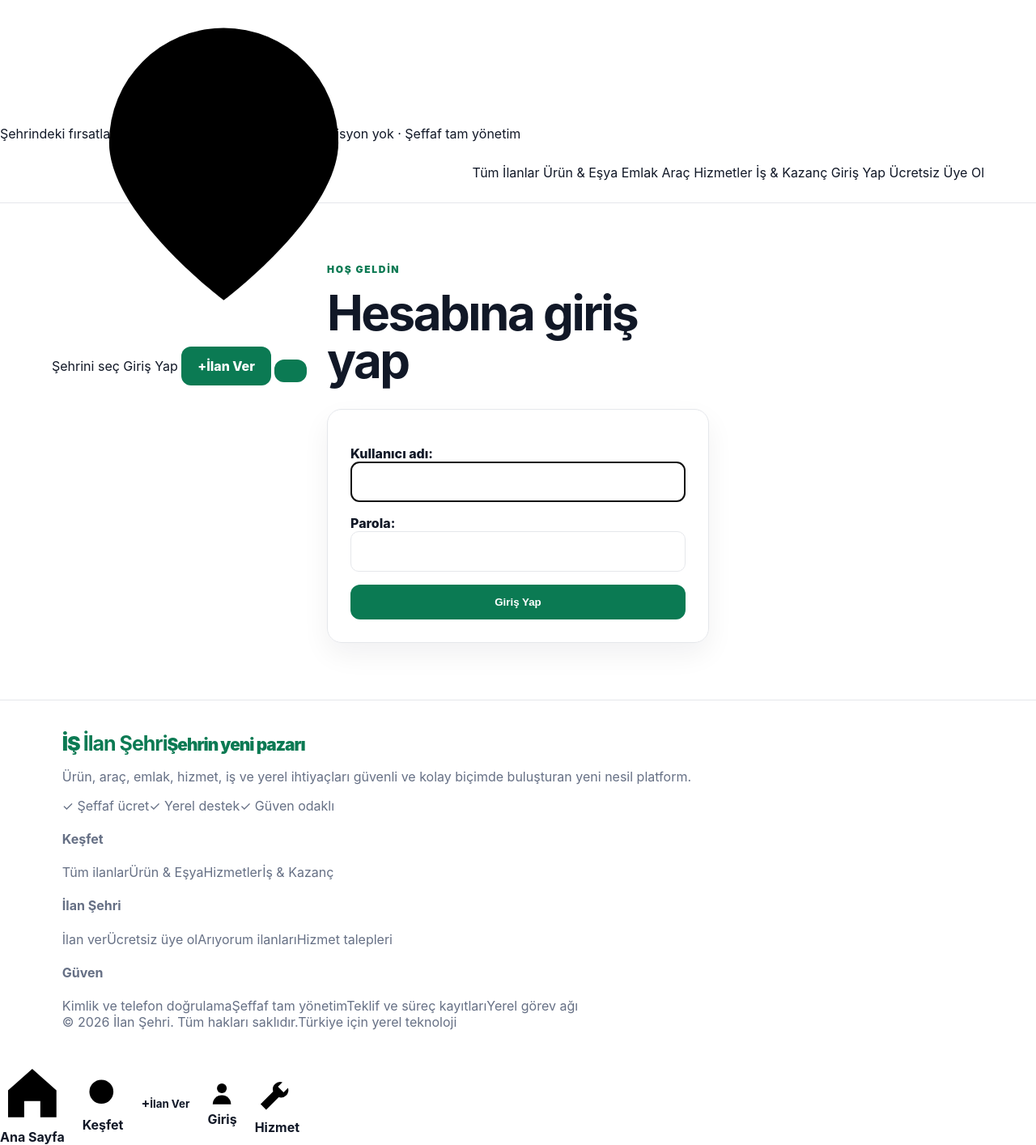
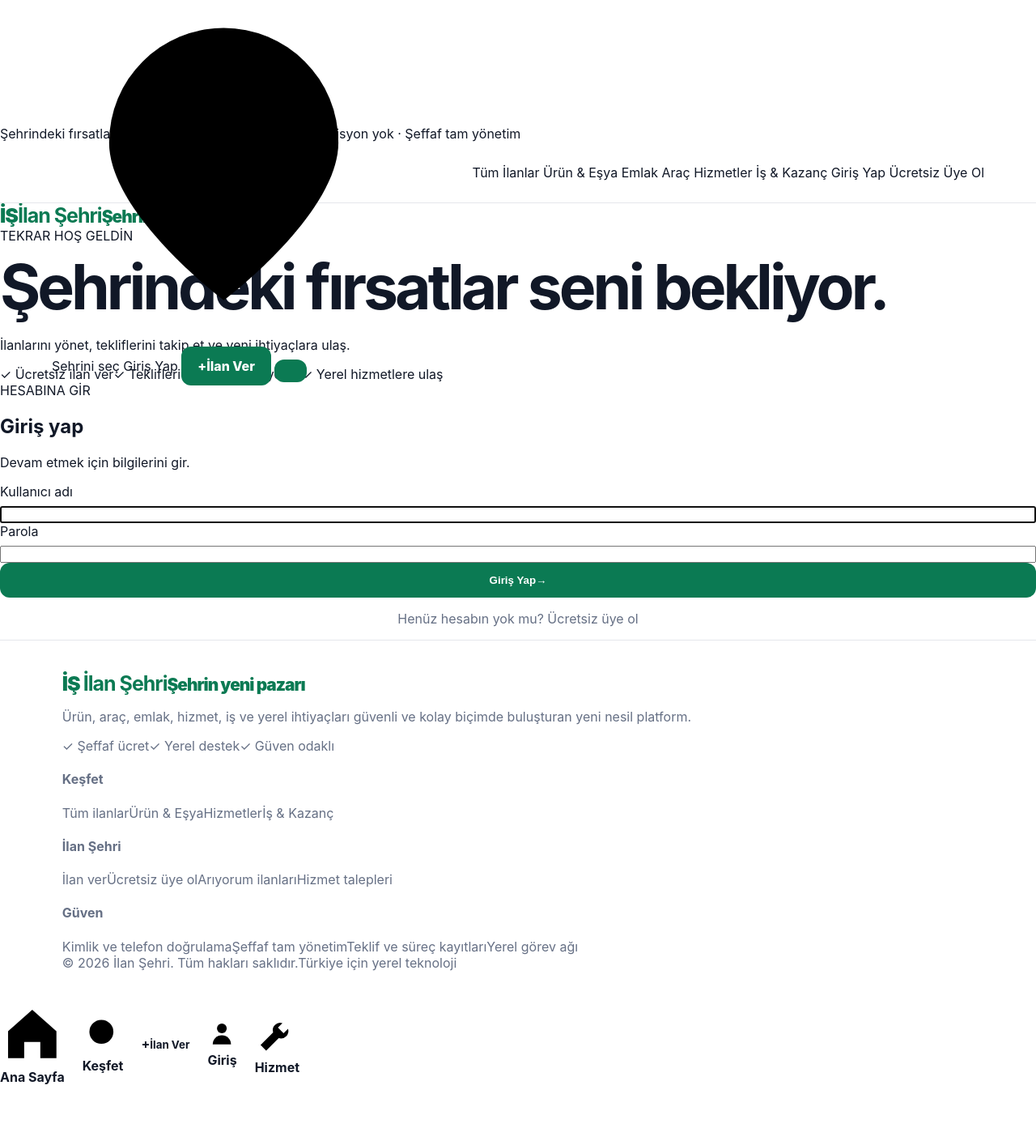
Before and after one commit to ahmetelci2014-rgb/ilansehri-platform, a Django app: page /hesap/login/ in a window 1280 px wide. Shown: the part 1149-2563 px from the top of the page at 81% size. After the commit the page ends 2488 px from the top, so only its background shows below. Run offline with Django 5.2, Linux system fonts and the light colour scheme.

Commit message:
Update login.html

```diff
--- a/templates/registration/login.html
+++ b/templates/registration/login.html
@@ -1,2 +1,5 @@
 {% extends 'base.html' %}
-{% block content %}<section class="form-page narrow"><span class="eyebrow">HOŞ GELDİN</span><h1>Hesabına giriş yap</h1><form method="post" class="panel-form">{% csrf_token %}{{ form.as_p }}<button class="button full">Giriş Yap</button></form></section>{% endblock %}
+{% block title %}Giriş Yap | İlan Şehri{% endblock %}
+{% block content %}
+<section class="auth-section"><div class="auth-shell"><div class="auth-visual"><a class="brand auth-brand" href="{% url 'core:home' %}"><span class="brand-mark">İŞ</span><span class="brand-copy"><strong>İlan Şehri</strong><small>Şehrin yeni pazarı</small></span></a><div><span class="section-label light-label">TEKRAR HOŞ GELDİN</span><h1>Şehrindeki fırsatlar seni bekliyor.</h1><p>İlanlarını yönet, tekliflerini takip et ve yeni ihtiyaçlara ulaş.</p></div><div class="auth-benefits"><span>✓ Ücretsiz ilan ver</span><span>✓ Teklifleri tek panelden yönet</span><span>✓ Yerel hizmetlere ulaş</span></div></div><div class="auth-form-wrap"><div class="auth-form-head"><span class="section-label">HESABINA GİR</span><h2>Giriş yap</h2><p>Devam etmek için bilgilerini gir.</p></div><form method="post" class="auth-form">{% csrf_token %}{% if form.non_field_errors %}<div class="form-alert">Kullanıcı adı veya şifre hatalı.</div>{% endif %}{% for field in form %}<div class="field"><label for="{{ field.id_for_label }}">{{ field.label }}</label>{{ field }}{% for error in field.errors %}<div class="field-error">{{ error }}</div>{% endfor %}</div>{% endfor %}<button class="button full button-lg" type="submit">Giriş Yap <span>→</span></button></form><p class="form-foot">Henüz hesabın yok mu? <a href="{% url 'accounts:signup' %}">Ücretsiz üye ol</a></p></div></div></section>
+{% endblock %}
```
